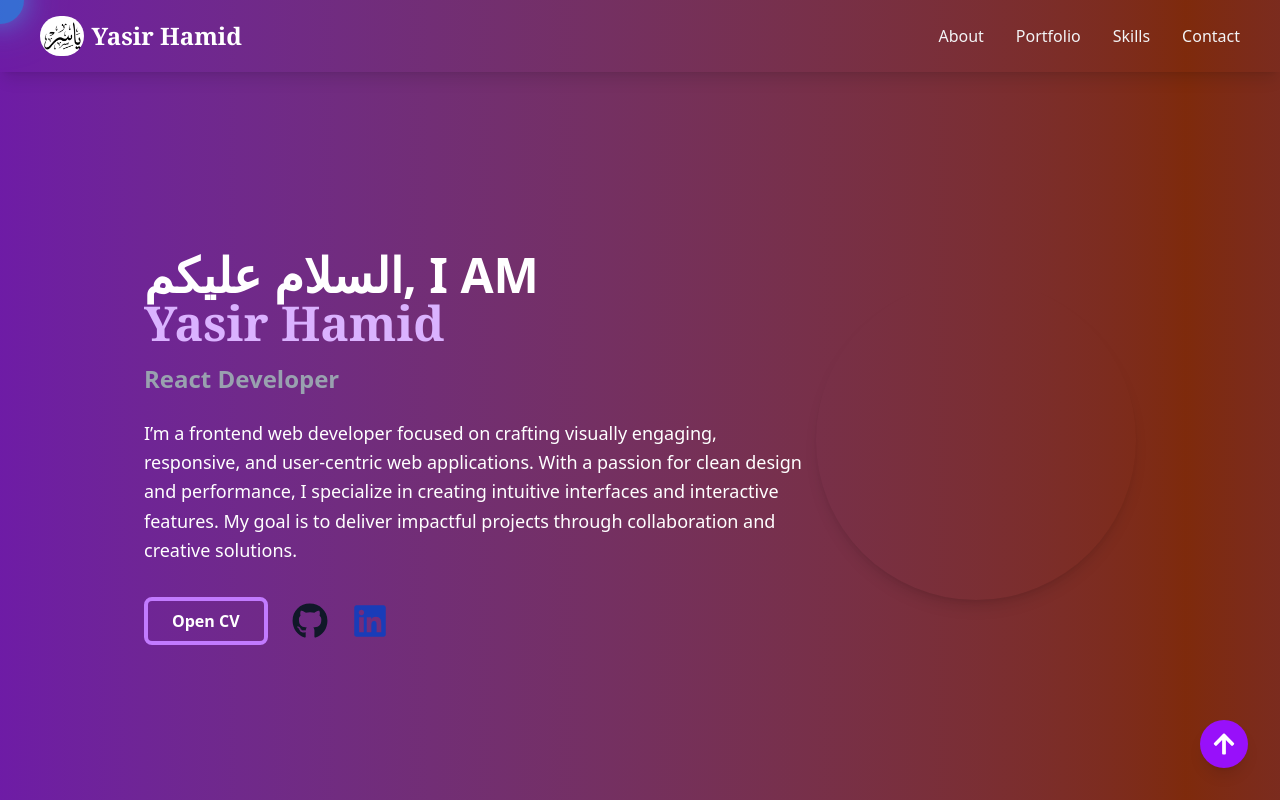
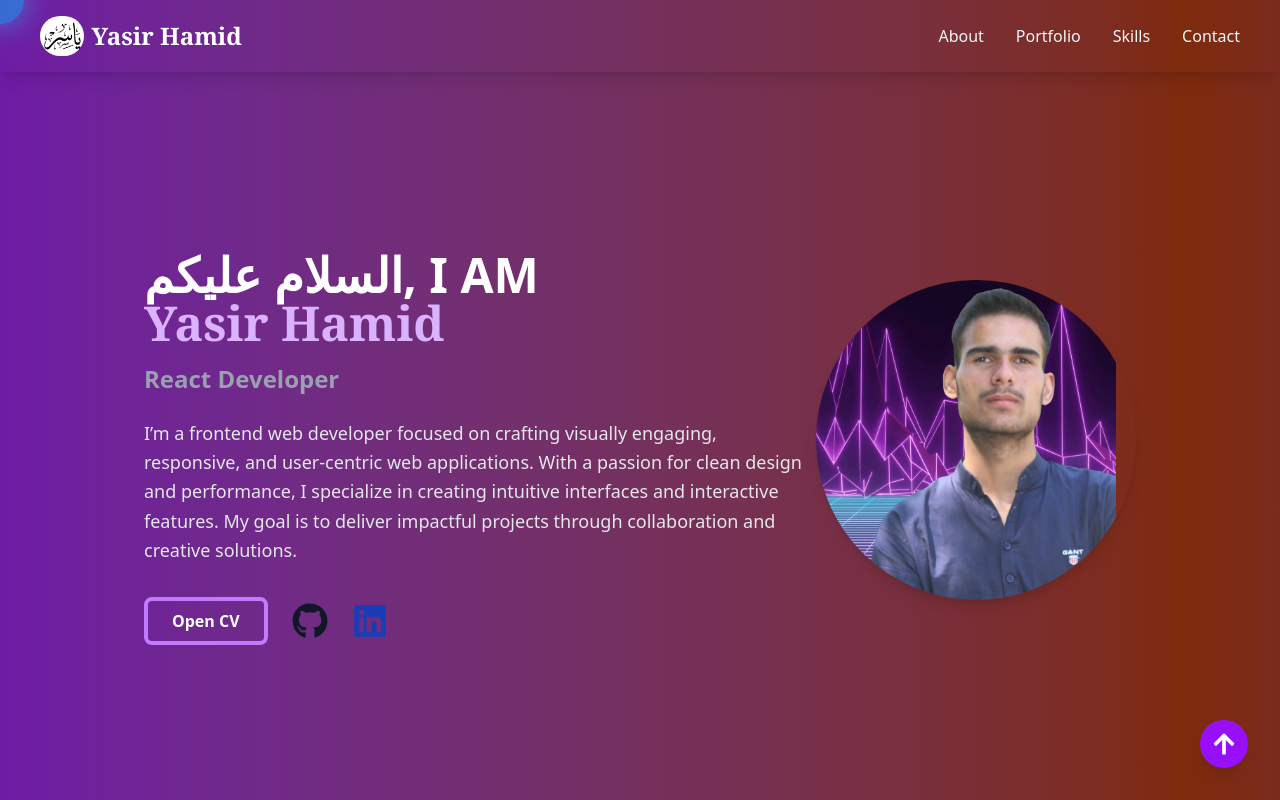
Before and after one commit to Yasirahm/Portfolio, a React (Vite) app: page / in a window 1280 px wide. Shown: the top 800 px of the page. Built offline with nearby package versions, Linux system fonts and the light colour scheme.

Commit message:
updated chnages

```diff
--- a/src/components/Home.jsx
+++ b/src/components/Home.jsx
@@ -3,7 +3,6 @@ import { motion } from "framer-motion";
 import { TypeAnimation } from "react-type-animation";
 import Yasir from "../assets/Yasir.png";
 import { FaGithub, FaLinkedin } from "react-icons/fa";
-import SplineViewer from "./SplineComponent";
 
 const Home = () => {
   return (
@@ -46,7 +45,7 @@ const Home = () => {
           />
         </h3>
 
-        <p className="mt-6 text-white text-sm lg:text-lg leading-relaxed">
+        <p className="mt-6 text-gray-200 text-sm lg:text-lg leading-relaxed">
           I’m a frontend web developer focused on crafting visually engaging,
           responsive, and user-centric web applications. With a passion for
           clean design and performance, I specialize in creating intuitive
@@ -82,7 +81,11 @@ const Home = () => {
         animate={{ opacity: 1, x: 0 }}
         transition={{ duration: 0.8 }}
       >
-        <SplineViewer/>
+        <img
+          src={Yasir}
+          alt="Yasir"
+          className="w-[300px] h-[450px] object-cover rounded-xl"
+        />
       </motion.div>
     </div>
   );
--- a/src/components/SplineComponent.jsx
+++ /dev/null
@@ -1,21 +0,0 @@
-import { useEffect } from 'react';
-
-function SplineViewer() {
-  useEffect(() => {
-    const script = document.createElement('script');
-    script.src = "https://unpkg.com/@splinetool/viewer@1.9.75/build/spline-viewer.js";
-    script.type = "module";
-    document.body.appendChild(script);
-  }, []);
-
-  return (
-    <div className="flex justify-center">
-      <spline-viewer
-        url="https://prod.spline.design/h1SutHXHC5E8F8VE/scene.splinecode"
-        style={{ width: "100%", height: "500px" }}
-      ></spline-viewer>
-    </div>
-  );
-}
-
-export default SplineViewer;
```
Also changed, not shown: src/components/SplineViewer.jsx (deleted, +0 -27 lines).
